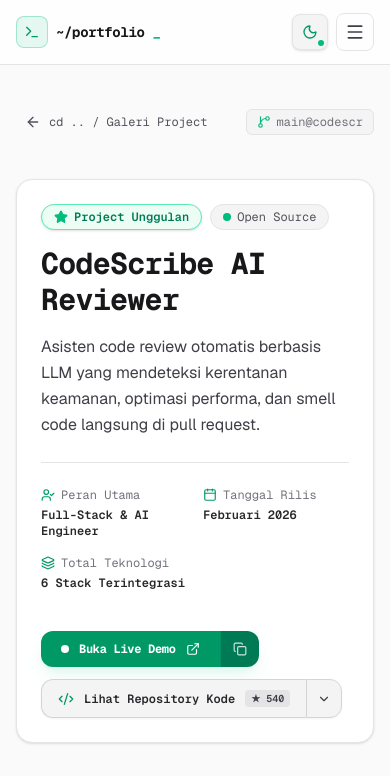
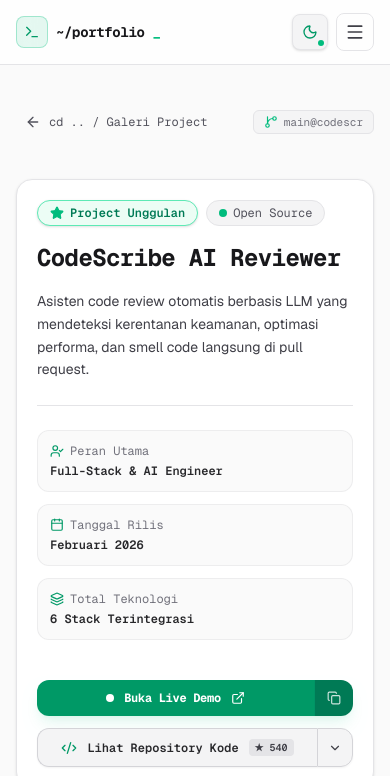
Before and after one commit to zainularifinspt/web-porto, a Next.js app: page /project/codescribe-ai-reviewer in a window 390 px wide. Shown: the top 776 px of the page. Built offline with nearby package versions, Linux system fonts and the light colour scheme.

Commit message:
feat(detail-project): rapikan tampilan responsif ponsel dan desktop

```diff
--- a/src/app/project/[slug]/page.tsx
+++ b/src/app/project/[slug]/page.tsx
@@ -86,28 +86,28 @@ export default async function ProjectDetailPage({ params }: PageProps) {
 
       <main className="flex-1 max-w-5xl mx-auto w-full px-4 sm:px-6 lg:px-8 py-10 space-y-10">
         {/* Breadcrumb Navigation & Branch info */}
-        <div className="flex flex-wrap items-center justify-between gap-4 font-mono text-xs">
+        <div className="flex flex-wrap items-center justify-between gap-3 font-mono text-xs">
           <Link
             href="/#projects"
             className="inline-flex items-center gap-2 text-zinc-600 dark:text-zinc-400 hover:text-emerald-600 dark:hover:text-emerald-400 transition-colors p-2 rounded-lg hover:bg-zinc-100 dark:hover:bg-zinc-900 border border-transparent hover:border-zinc-200 dark:hover:border-zinc-800"
           >
-            <ArrowLeft className="w-4 h-4" />
-            cd .. / Galeri Project
+            <ArrowLeft className="w-4 h-4 shrink-0" />
+            <span>cd .. / Galeri Project</span>
           </Link>
 
-          <div className="flex items-center gap-3 text-zinc-500 dark:text-zinc-400">
-            <span className="flex items-center gap-1.5 px-2.5 py-1 rounded-md bg-zinc-100 dark:bg-zinc-900 border border-zinc-200 dark:border-zinc-800">
-              <GitBranch className="w-3.5 h-3.5 text-emerald-500" />
+          <div className="flex items-center gap-2 text-zinc-500 dark:text-zinc-400 text-[11px] sm:text-xs">
+            <span className="flex items-center gap-1.5 px-2.5 py-1 rounded-md bg-zinc-100 dark:bg-zinc-900 border border-zinc-200 dark:border-zinc-800 shrink-0">
+              <GitBranch className="w-3.5 h-3.5 text-emerald-500 shrink-0" />
               main@{project.slug.slice(0, 7)}
             </span>
-            <span className="hidden sm:inline-block">
+            <span className="hidden md:inline-block truncate max-w-xs">
               ~/portfolio/projects/{project.slug}.md
             </span>
           </div>
         </div>
 
         {/* Project Header Banner Card */}
-        <div className="rounded-2xl border border-zinc-200 dark:border-zinc-800 bg-white dark:bg-zinc-900/70 p-6 sm:p-8 backdrop-blur-xl shadow-sm dark:shadow-2xl">
+        <div className="rounded-2xl border border-zinc-200 dark:border-zinc-800 bg-white dark:bg-zinc-900/70 p-5 sm:p-8 backdrop-blur-xl shadow-sm dark:shadow-2xl">
           <div className="flex flex-wrap items-center gap-2 mb-4">
             {project.isFeatured && (
               <span className="flex items-center gap-1.5 text-xs font-mono font-semibold text-emerald-700 dark:text-emerald-300 bg-emerald-50 dark:bg-emerald-950/80 border border-emerald-300 dark:border-emerald-700/50 px-3 py-1 rounded-full shadow-sm">
@@ -121,25 +121,25 @@ export default async function ProjectDetailPage({ params }: PageProps) {
             </span>
           </div>
 
-          <h1 className="text-3xl sm:text-4xl font-bold font-mono text-zinc-900 dark:text-zinc-100 mb-4 tracking-tight">
+          <h1 className="text-2xl sm:text-3xl lg:text-4xl font-bold font-mono text-zinc-900 dark:text-zinc-100 mb-4 tracking-tight break-words">
             {project.title}
           </h1>
 
-          <p className="text-base sm:text-lg text-zinc-700 dark:text-zinc-300 leading-relaxed mb-6">
+          <p className="text-sm sm:text-base lg:text-lg text-zinc-700 dark:text-zinc-300 leading-relaxed mb-6">
             {project.summary}
           </p>
 
           {/* Quick Meta Grid */}
-          <div className="grid grid-cols-2 sm:grid-cols-3 gap-4 pt-6 border-t border-zinc-200 dark:border-zinc-800/80 text-xs font-mono">
-            <div>
+          <div className="grid grid-cols-1 xs:grid-cols-2 sm:grid-cols-3 gap-3 sm:gap-4 pt-6 border-t border-zinc-200 dark:border-zinc-800/80 text-xs font-mono">
+            <div className="p-3 rounded-xl bg-zinc-50 dark:bg-zinc-950/50 sm:bg-transparent sm:dark:bg-transparent sm:p-0 border sm:border-0 border-zinc-200/60 dark:border-zinc-800/60">
               <span className="text-zinc-500 dark:text-zinc-400 block mb-1 flex items-center gap-1.5">
-                <UserCheck className="w-3.5 h-3.5 text-emerald-600 dark:text-emerald-400" /> Peran Utama
+                <UserCheck className="w-3.5 h-3.5 text-emerald-600 dark:text-emerald-400 shrink-0" /> Peran Utama
               </span>
-              <span className="font-semibold text-zinc-800 dark:text-zinc-200">{project.role}</span>
+              <span className="font-semibold text-zinc-800 dark:text-zinc-200 break-words">{project.role}</span>
             </div>
-            <div>
+            <div className="p-3 rounded-xl bg-zinc-50 dark:bg-zinc-950/50 sm:bg-transparent sm:dark:bg-transparent sm:p-0 border sm:border-0 border-zinc-200/60 dark:border-zinc-800/60">
               <span className="text-zinc-500 dark:text-zinc-400 block mb-1 flex items-center gap-1.5">
-                <Calendar className="w-3.5 h-3.5 text-emerald-600 dark:text-emerald-400" /> Tanggal Rilis
+                <Calendar className="w-3.5 h-3.5 text-emerald-600 dark:text-emerald-400 shrink-0" /> Tanggal Rilis
               </span>
               <span className="font-semibold text-zinc-800 dark:text-zinc-200">
                 {new Date(project.createdAt).toLocaleDateString("id-ID", {
@@ -148,9 +148,9 @@ export default async function ProjectDetailPage({ params }: PageProps) {
                 })}
               </span>
             </div>
-            <div className="col-span-2 sm:col-span-1">
+            <div className="p-3 rounded-xl bg-zinc-50 dark:bg-zinc-950/50 sm:bg-transparent sm:dark:bg-transparent sm:p-0 border sm:border-0 border-zinc-200/60 dark:border-zinc-800/60 xs:col-span-2 sm:col-span-1">
               <span className="text-zinc-500 dark:text-zinc-400 block mb-1 flex items-center gap-1.5">
-                <Layers className="w-3.5 h-3.5 text-emerald-600 dark:text-emerald-400" /> Total Teknologi
+                <Layers className="w-3.5 h-3.5 text-emerald-600 dark:text-emerald-400 shrink-0" /> Total Teknologi
               </span>
               <span className="font-semibold text-zinc-800 dark:text-zinc-200">
                 {project.technologies.length} Stack Terintegrasi
@@ -210,43 +210,45 @@ export default async function ProjectDetailPage({ params }: PageProps) {
         </div>
 
         {/* Project Navigation Footer (Prev / Next) */}
-        <div className="pt-8 border-t border-zinc-200 dark:border-zinc-800/80 flex items-center justify-between gap-4 font-mono text-xs">
+        <div className="pt-8 border-t border-zinc-200 dark:border-zinc-800/80 grid grid-cols-1 sm:grid-cols-3 gap-3 items-center font-mono text-xs">
           {prevProject ? (
             <Link
               href={`/project/${prevProject.slug}`}
-              className="flex items-center gap-2 p-3 rounded-lg hover:bg-zinc-100 dark:hover:bg-zinc-900 border border-transparent hover:border-zinc-200 dark:hover:border-zinc-800 text-zinc-600 dark:text-zinc-400 hover:text-emerald-600 dark:hover:text-emerald-400 transition-colors"
+              className="flex items-center gap-2.5 p-3 rounded-xl hover:bg-zinc-100 dark:hover:bg-zinc-900 border border-zinc-200 dark:border-zinc-800 text-zinc-600 dark:text-zinc-400 hover:text-emerald-600 dark:hover:text-emerald-400 transition-colors group"
             >
-              <ArrowLeft className="w-4 h-4" />
-              <span>
+              <ArrowLeft className="w-4 h-4 shrink-0 transition-transform group-hover:-translate-x-0.5" />
+              <div className="min-w-0 flex-1">
                 <span className="block text-[10px] text-zinc-400">Sebelumnya</span>
-                <span className="font-semibold text-zinc-800 dark:text-zinc-200">{prevProject.title}</span>
-              </span>
+                <span className="font-semibold text-zinc-800 dark:text-zinc-200 truncate block">{prevProject.title}</span>
+              </div>
             </Link>
           ) : (
-            <div />
+            <div className="hidden sm:block" />
           )}
 
-          <Link
-            href="/#projects"
-            className="hidden sm:inline-flex items-center gap-2 px-3.5 py-2 rounded-lg bg-zinc-100 dark:bg-zinc-900 hover:bg-zinc-200 dark:hover:bg-zinc-800 border border-zinc-200 dark:border-zinc-800 text-zinc-700 dark:text-zinc-300 hover:text-emerald-600 dark:hover:text-emerald-400 transition-colors text-xs font-mono font-semibold"
-          >
-            <ArrowLeft className="w-3.5 h-3.5" />
-            cd .. / Galeri
-          </Link>
+          <div className="text-center order-first sm:order-none">
+            <Link
+              href="/#projects"
+              className="inline-flex items-center justify-center gap-2 w-full sm:w-auto px-4 py-2.5 rounded-xl bg-zinc-100 dark:bg-zinc-900 hover:bg-zinc-200 dark:hover:bg-zinc-800 border border-zinc-200 dark:border-zinc-800 text-zinc-700 dark:text-zinc-300 hover:text-emerald-600 dark:hover:text-emerald-400 transition-colors text-xs font-mono font-semibold"
+            >
+              <ArrowLeft className="w-3.5 h-3.5" />
+              cd .. / Galeri Project
+            </Link>
+          </div>
 
           {nextProject ? (
             <Link
               href={`/project/${nextProject.slug}`}
-              className="flex items-center gap-2 p-3 rounded-lg hover:bg-zinc-100 dark:hover:bg-zinc-900 border border-transparent hover:border-zinc-200 dark:hover:border-zinc-800 text-zinc-600 dark:text-zinc-400 hover:text-emerald-600 dark:hover:text-emerald-400 transition-colors text-right"
+              className="flex items-center justify-end gap-2.5 p-3 rounded-xl hover:bg-zinc-100 dark:hover:bg-zinc-900 border border-zinc-200 dark:border-zinc-800 text-zinc-600 dark:text-zinc-400 hover:text-emerald-600 dark:hover:text-emerald-400 transition-colors text-right group"
             >
-              <span>
+              <div className="min-w-0 flex-1">
                 <span className="block text-[10px] text-zinc-400">Selanjutnya</span>
-                <span className="font-semibold text-zinc-800 dark:text-zinc-200">{nextProject.title}</span>
-              </span>
-              <ArrowRight className="w-4 h-4" />
+                <span className="font-semibold text-zinc-800 dark:text-zinc-200 truncate block">{nextProject.title}</span>
+              </div>
+              <ArrowRight className="w-4 h-4 shrink-0 transition-transform group-hover:translate-x-0.5" />
             </Link>
           ) : (
-            <div />
+            <div className="hidden sm:block" />
           )}
         </div>
       </main>
--- a/src/components/ProjectActionButtons.tsx
+++ b/src/components/ProjectActionButtons.tsx
@@ -52,15 +52,15 @@ export default function ProjectActionButtons({
 
   return (
     <div className="space-y-3 pt-2">
-      <div className="flex flex-wrap items-center gap-3">
+      <div className="flex flex-col sm:flex-row items-stretch sm:items-center gap-3">
         {/* Tombol Demo Utama */}
         {demoUrl ? (
-          <div className="relative inline-flex rounded-xl shadow-lg shadow-emerald-500/10 group">
+          <div className="relative inline-flex w-full sm:w-auto rounded-xl shadow-lg shadow-emerald-500/10 group">
             <a
               href={demoUrl}
               target="_blank"
               rel="noopener noreferrer"
-              className="inline-flex items-center gap-2.5 px-5 py-2.5 rounded-l-xl bg-emerald-600 hover:bg-emerald-500 dark:bg-emerald-500 dark:hover:bg-emerald-400 text-white dark:text-zinc-950 font-mono font-bold text-xs transition-all tracking-tight"
+              className="flex-1 sm:flex-initial inline-flex items-center justify-center sm:justify-start gap-2.5 px-5 py-2.5 rounded-l-xl bg-emerald-600 hover:bg-emerald-500 dark:bg-emerald-500 dark:hover:bg-emerald-400 text-white dark:text-zinc-950 font-mono font-bold text-xs transition-all tracking-tight"
             >
               <span className="relative flex h-2 w-2">
                 <span className="animate-ping absolute inline-flex h-full w-full rounded-full bg-white dark:bg-zinc-950 opacity-75"></span>
@@ -72,7 +72,7 @@ export default function ProjectActionButtons({
             <button
               onClick={handleCopyDemo}
               title="Salin link live demo"
-              className="px-3 rounded-r-xl bg-emerald-700 hover:bg-emerald-600 dark:bg-emerald-600 dark:hover:bg-emerald-500 text-white dark:text-zinc-950 border-l border-emerald-500/40 transition-colors flex items-center justify-center"
+              className="px-3 rounded-r-xl bg-emerald-700 hover:bg-emerald-600 dark:bg-emerald-600 dark:hover:bg-emerald-500 text-white dark:text-zinc-950 border-l border-emerald-500/40 transition-colors flex items-center justify-center shrink-0"
             >
               {copiedDemo ? (
                 <Check className="w-3.5 h-3.5" />
@@ -84,7 +84,7 @@ export default function ProjectActionButtons({
         ) : (
           <button
             disabled
-            className="inline-flex items-center gap-2 px-5 py-2.5 rounded-xl bg-zinc-100 dark:bg-zinc-800 text-zinc-400 dark:text-zinc-500 font-mono text-xs cursor-not-allowed border border-zinc-200 dark:border-zinc-700"
+            className="inline-flex items-center justify-center gap-2 px-5 py-2.5 rounded-xl bg-zinc-100 dark:bg-zinc-800 text-zinc-400 dark:text-zinc-500 font-mono text-xs cursor-not-allowed border border-zinc-200 dark:border-zinc-700 w-full sm:w-auto"
           >
             <Lock className="w-3.5 h-3.5" />
             <span>Demo Lingkungan Internal</span>
@@ -93,17 +93,17 @@ export default function ProjectActionButtons({
 
         {/* Tombol Source Code Repository */}
         {repoUrl ? (
-          <div className="relative inline-flex rounded-xl shadow-xs">
+          <div className="relative inline-flex w-full sm:w-auto rounded-xl shadow-xs">
             <a
               href={repoUrl}
               target="_blank"
               rel="noopener noreferrer"
-              className="inline-flex items-center gap-2.5 px-4 py-2.5 rounded-l-xl bg-zinc-100 dark:bg-zinc-800 hover:bg-zinc-200 dark:hover:bg-zinc-700 text-zinc-800 dark:text-zinc-200 font-mono text-xs font-semibold border border-r-0 border-zinc-300 dark:border-zinc-700 transition-colors"
+              className="flex-1 sm:flex-initial inline-flex items-center justify-center sm:justify-start gap-2.5 px-4 py-2.5 rounded-l-xl bg-zinc-100 dark:bg-zinc-800 hover:bg-zinc-200 dark:hover:bg-zinc-700 text-zinc-800 dark:text-zinc-200 font-mono text-xs font-semibold border border-r-0 border-zinc-300 dark:border-zinc-700 transition-colors"
             >
-              <Code2 className="w-4 h-4 text-emerald-600 dark:text-emerald-400" />
-              <span>Lihat Repository Kode</span>
+              <Code2 className="w-4 h-4 text-emerald-600 dark:text-emerald-400 shrink-0" />
+              <span className="truncate">Lihat Repository Kode</span>
               {stars && (
-                <span className="px-1.5 py-0.5 text-[10px] rounded bg-zinc-200 dark:bg-zinc-700 text-zinc-700 dark:text-zinc-300">
+                <span className="px-1.5 py-0.5 text-[10px] rounded bg-zinc-200 dark:bg-zinc-700 text-zinc-700 dark:text-zinc-300 shrink-0">
                   ★ {stars}
                 </span>
               )}
@@ -111,15 +111,15 @@ export default function ProjectActionButtons({
             <button
               onClick={() => setShowCloneDropdown(!showCloneDropdown)}
               title="Buka opsi git clone"
-              className="px-2.5 rounded-r-xl bg-zinc-100 dark:bg-zinc-800 hover:bg-zinc-200 dark:hover:bg-zinc-700 text-zinc-700 dark:text-zinc-300 border border-zinc-300 dark:border-zinc-700 transition-colors flex items-center justify-center"
+              className="px-2.5 rounded-r-xl bg-zinc-100 dark:bg-zinc-800 hover:bg-zinc-200 dark:hover:bg-zinc-700 text-zinc-700 dark:text-zinc-300 border border-zinc-300 dark:border-zinc-700 transition-colors flex items-center justify-center shrink-0"
             >
               <ChevronDown className={`w-3.5 h-3.5 transition-transform ${showCloneDropdown ? "rotate-180" : ""}`} />
             </button>
           </div>
         ) : (
-          <span className="inline-flex items-center gap-2 px-4 py-2.5 rounded-xl bg-zinc-100 dark:bg-zinc-800/80 text-zinc-500 dark:text-zinc-400 font-mono text-xs border border-zinc-200 dark:border-zinc-700/60">
+          <span className="inline-flex items-center justify-center gap-2 px-4 py-2.5 rounded-xl bg-zinc-100 dark:bg-zinc-800/80 text-zinc-500 dark:text-zinc-400 font-mono text-xs border border-zinc-200 dark:border-zinc-700/60 w-full sm:w-auto">
             <Lock className="w-3.5 h-3.5" />
-            <span>Kode Sumber Privat (Proprietary)</span>
+            <span>Kode Sumber Privat</span>
           </span>
         )}
       </div>
```
